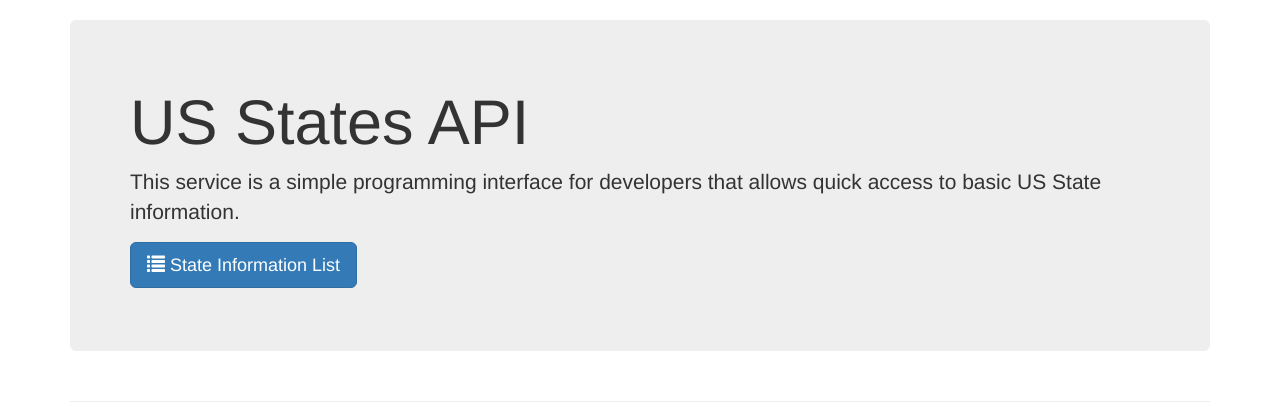
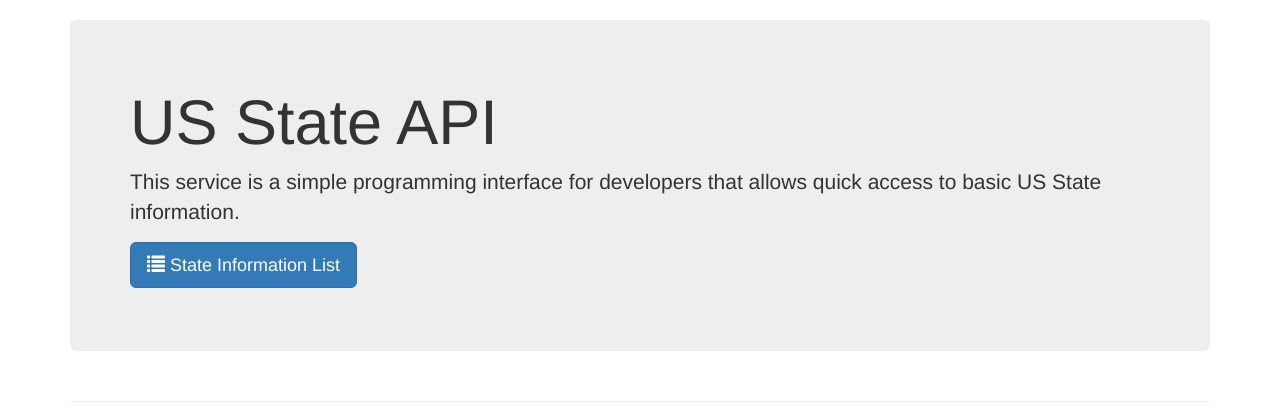
Before and after one commit to neurosnap/uss_api, a Flask app: page / in a window 1280 px wide. Shown: the part 52-472 px from the top of the page. Run offline with Flask 2, Linux system fonts and the light colour scheme; parts of the project's set-up code (start-up, migrations or seed data) failed here and were passed over; some libraries are stand-ins or nearby versions.

Commit message:
spelling

```diff
--- a/templates/index.html
+++ b/templates/index.html
@@ -4,7 +4,7 @@
 <div class="row">
     <div class="col-md-12">
         <div class="jumbotron">
-            <h1>US States API</h1>
+            <h1>US State API</h1>
             <p>
                 This service is a simple programming interface for developers
                 that allows quick access to basic US State information.
```
